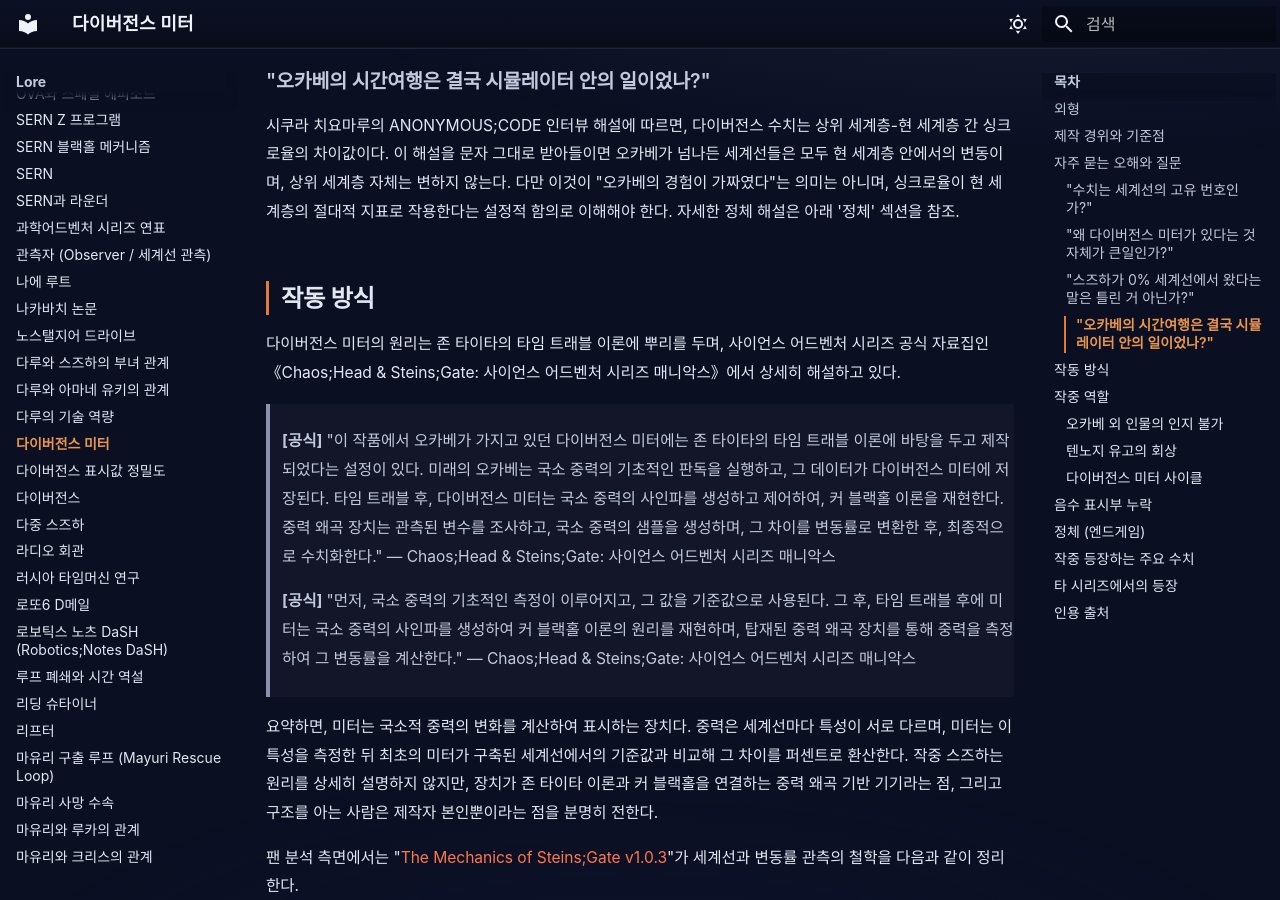
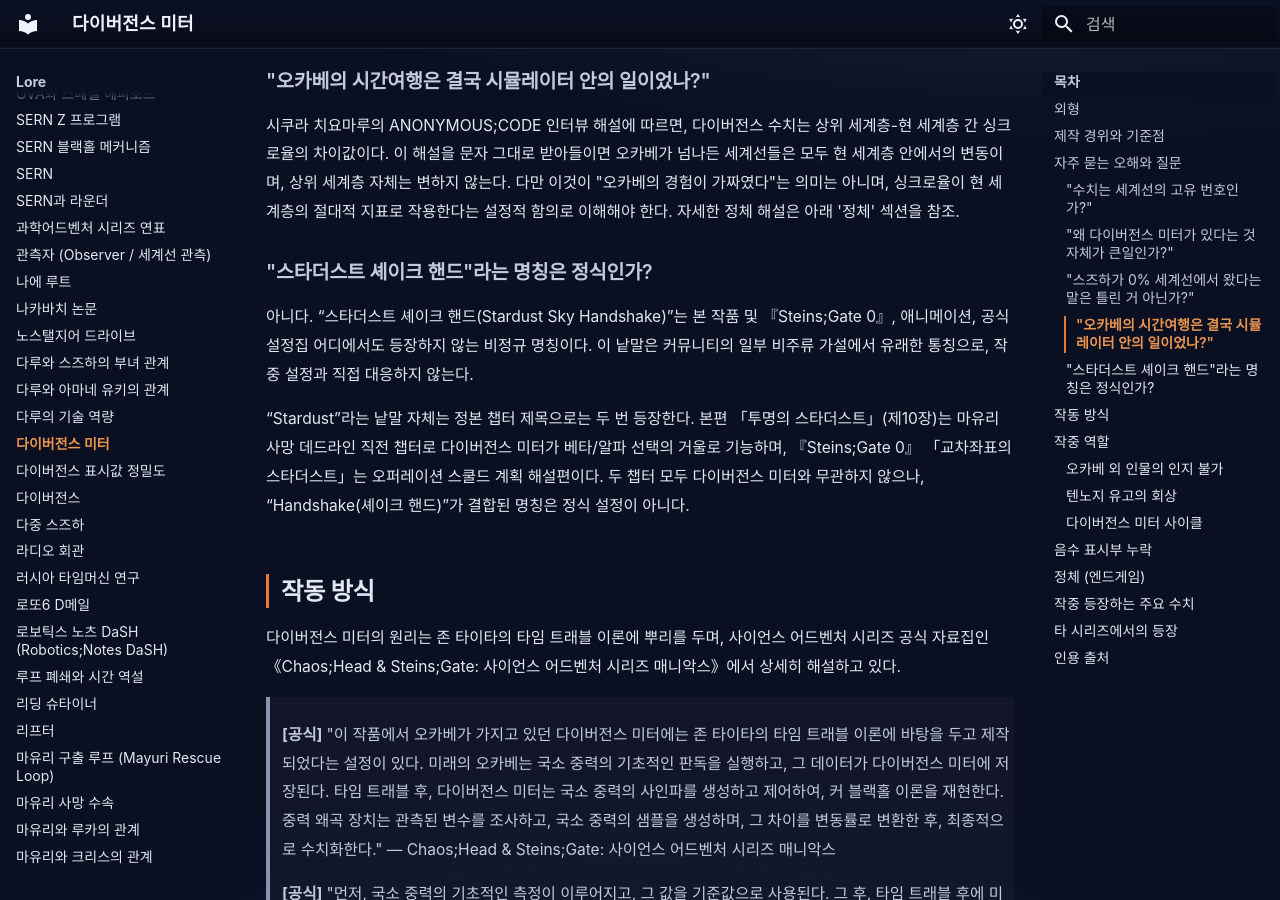
Before and after one commit to sgwiki/sgwiki.github.io, an MkDocs documentation site: the page built from wiki/lore/다이버전스-미터.md, in a window 1280 px wide and 900 px high, scrolled down 2249 px. Built offline with MkDocs 1.6.1 and Material for MkDocs 9.7.7, drawn with Linux system fonts in a browser that asks for light colours; some web fonts are replaced.

Commit message:
feat(wiki): 다이버전스-미터 — P10 b2b982e2 패치 적용

```diff
--- a/wiki/lore/다이버전스-미터.md
+++ b/wiki/lore/다이버전스-미터.md
@@ -47,6 +47,12 @@ description: "다이버전스 미터(ダイバージェンスメーター, Diver
 ### "오카베의 시간여행은 결국 시뮬레이터 안의 일이었나?"
 
 시쿠라 치요마루의 ANONYMOUS;CODE 인터뷰 해설에 따르면, 다이버전스 수치는 상위 세계층-현 세계층 간 싱크로율의 차이값이다. 이 해설을 문자 그대로 받아들이면 오카베가 넘나든 세계선들은 모두 현 세계층 안에서의 변동이며, 상위 세계층 자체는 변하지 않는다. 다만 이것이 "오카베의 경험이 가짜였다"는 의미는 아니며, 싱크로율이 현 세계층의 절대적 지표로 작용한다는 설정적 함의로 이해해야 한다. 자세한 정체 해설은 아래 '정체' 섹션을 참조.
+
+### "스타더스트 셰이크 핸드"라는 명칭은 정식인가?
+
+아니다. “스타더스트 셰이크 핸드(Stardust Sky Handshake)”는 본 작품 및 『Steins;Gate 0』, 애니메이션, 공식 설정집 어디에서도 등장하지 않는 비정규 명칭이다. 이 낱말은 커뮤니티의 일부 비주류 가설에서 유래한 통칭으로, 작중 설정과 직접 대응하지 않는다.
+
+“Stardust”라는 낱말 자체는 정본 챕터 제목으로는 두 번 등장한다. 본편 「투명의 스타더스트」(제10장)는 마유리 사망 데드라인 직전 챕터로 다이버전스 미터가 베타/알파 선택의 거울로 기능하며, 『Steins;Gate 0』 「교차좌표의 스타더스트」는 오퍼레이션 스쿨드 계획 해설편이다. 두 챕터 모두 다이버전스 미터와 무관하지 않으나, “Handshake(셰이크 핸드)”가 결합된 명칭은 정식 설정이 아니다.
 
 ## 작동 방식
 
```
